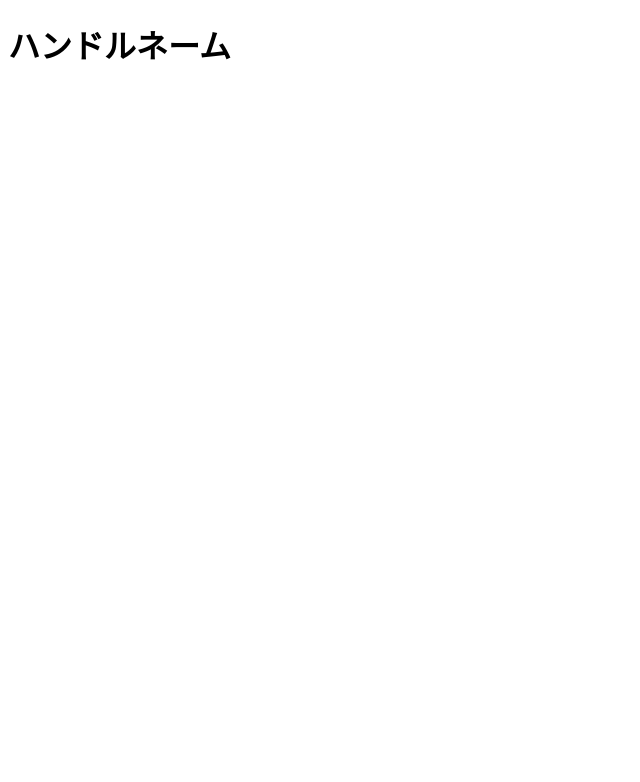
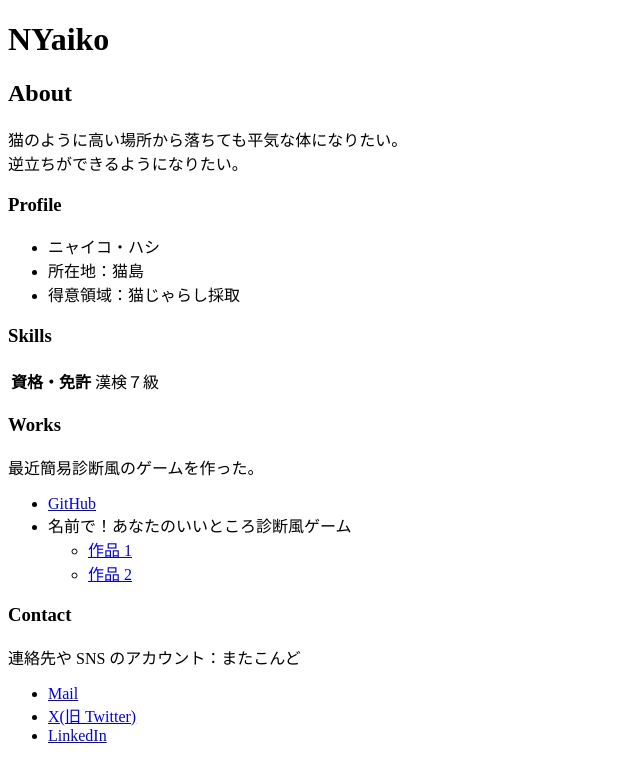
Before and after one commit to Nyaiko-skipben-hasi/Nyaiko-skipben-hasi.github.io, a plain HTML site: page index.html in a window 1280 px wide. Shown: the whole page, without its empty margins (0-640 px from the left). Drawn offline with Linux system fonts and the light colour scheme.

Commit message:
情報を追加

```diff
--- a/index.html
+++ b/index.html
@@ -3,9 +3,53 @@
   <head>
     <meta charset="utf-8">
     <meta name="viewport" content="width=device-width, initial-scale=1">
-    <title>ハンドルネームのポートフォリオ</title>
+    <title>Nyaikoのポートフォリオ</title>
   </head>
   <body>
-    <h1>ハンドルネーム</h1>
+    <h1>NYaiko</h1>
+
+    <h2>About</h2>
+    <p>
+      猫のように高い場所から落ちても平気な体になりたい。<br>
+      逆立ちができるようになりたい。
+    </p>
+
+    <h3>Profile</h3>
+    <ul>
+      <li>ニャイコ・ハシ</li>
+      <li>所在地：猫島</li>
+      <li>得意領域：猫じゃらし採取</li>
+    </ul>
+
+    <h3>Skills</h3>
+    <table>
+      <tr>
+        <th>資格・免許</th>
+        <td>漢検７級</td>
+      </tr>
+    </table>
+
+    <h3>Works</h3>
+    <p>最近簡易診断風のゲームを作った。</p>
+    <ul>
+      <li><a href="https://github.com/">GitHub</a></li>
+      <li>
+        名前で！あなたのいいところ診断風ゲーム
+        <ul>
+          <li><a href="https://nyaiko-skipben-hasi.github.io/assessment/assessment.html">作品 1</a></li>
+          <li><a href="https://example.com/">作品 2</a></li>
+        </ul>
+      </li>
+    </ul>
+
+    <h3>Contact</h3>
+    <p>連絡先や SNS のアカウント：またこんど</p>
+    <ul>
+      <li><a href="mailto:name@example.com">Mail</a></li>
+      <li><a href="https://twitter.com/n_yobikou">X(旧 Twitter)</a></li>
+      <li><a href="https://www.linkedin.com/">LinkedIn</a></li>
+    </ul>
+
+    </table>
   </body>
 </html>
```
